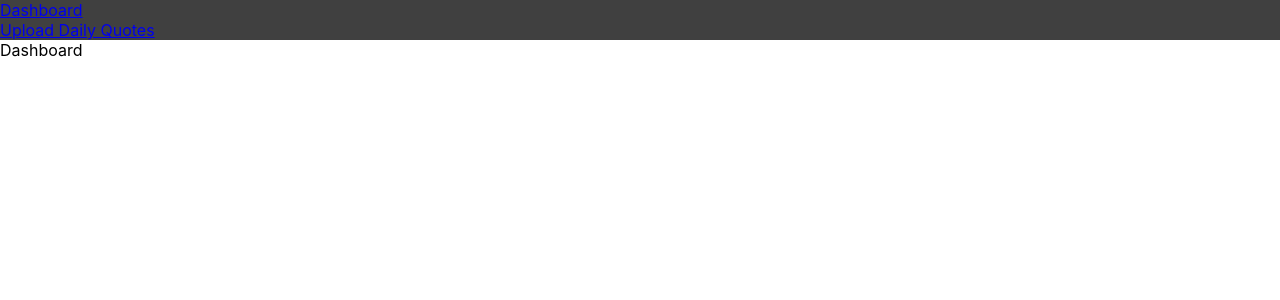
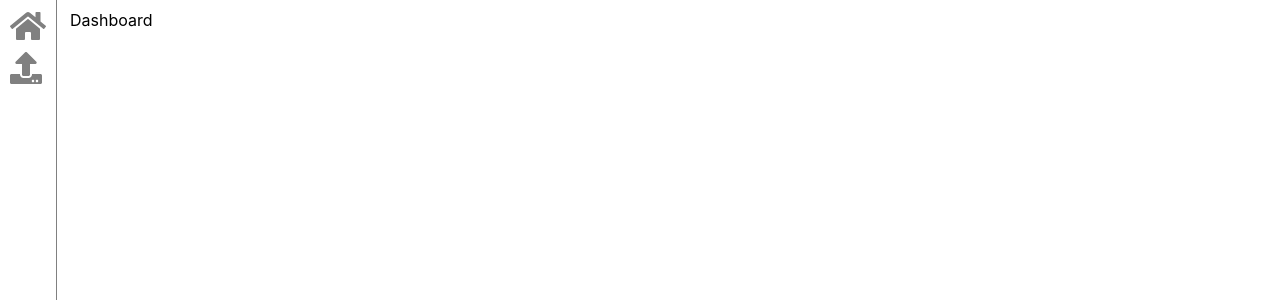
Before and after one commit to pmofrancisco/pse-analytics, a React (Create React App) app: page / in a window 1280 px wide. Shown: the top 300 px of the page. Built offline with nearby package versions, Linux system fonts and the light colour scheme.

Commit message:
Add font awesome

```diff
--- a/package.json
+++ b/package.json
@@ -3,6 +3,9 @@
   "version": "0.1.0",
   "private": true,
   "dependencies": {
+    "@fortawesome/fontawesome-svg-core": "^1.2.32",
+    "@fortawesome/free-solid-svg-icons": "^5.15.1",
+    "@fortawesome/react-fontawesome": "^0.1.12",
     "@testing-library/jest-dom": "^4.2.4",
     "@testing-library/react": "^9.5.0",
     "@testing-library/user-event": "^7.2.1",
--- a/src/App.tsx
+++ b/src/App.tsx
@@ -1,5 +1,6 @@
 import React from 'react';
 import { BrowserRouter, Route, Switch } from 'react-router-dom';
+import { faHome, faUpload } from '@fortawesome/free-solid-svg-icons';
 import SideMenu from './components/SideMenu';
 import Dashboard from './dashboard';
 import UploadDailyQuotes from './upload-daily-quotes';
@@ -7,8 +8,8 @@
 export default () => (
   <BrowserRouter>
     <SideMenu>
-      <SideMenu.Item to="/" label="Dashboard" />
-      <SideMenu.Item to="/upload-daily-quotes" label="Upload Daily Quotes" />
+      <SideMenu.Item to="/" icon={faHome} />
+      <SideMenu.Item to="/upload-daily-quotes" icon={faUpload} />
     </SideMenu>
     <Switch>
       <Route exact path="/">
--- a/src/components/SideMenu/Item.tsx
+++ b/src/components/SideMenu/Item.tsx
@@ -1,8 +1,23 @@
 import React from 'react';
 import { Link } from 'react-router-dom';
+import styled from 'styled-components';
+import { FontAwesomeIcon } from '@fortawesome/react-fontawesome';
+import { IconDefinition } from '@fortawesome/free-solid-svg-icons';
 
-export default ({ to, label }: { to: string, label: string }) => (
-  <div>
-    <Link to={to}>{label}</Link>
-  </div>
+const Container = styled.div`
+  padding: 5px;
+`;
+
+const StyledFontAwesomeIcon = styled(FontAwesomeIcon)`
+  &:hover {
+    color: var(--gray-dark);
+  }
+`;
+
+export default ({ icon, to }: { icon: IconDefinition, to: string }) => (
+  <Container>
+    <Link to={to}>
+      <StyledFontAwesomeIcon color="var(--gray)" icon={icon} size="2x" />
+    </Link>
+  </Container>
 );
--- a/src/components/SideMenu/index.tsx
+++ b/src/components/SideMenu/index.tsx
@@ -3,7 +3,10 @@
 import Item from './Item';
 
 const Container = styled.div`
-  background-color: var(--gray-dark);
+  border-right: 1px solid var(--gray);
+  height: 100%;
+  padding: 5px;
+  position: fixed;
 `;
 
 const SideMenu = ({ children }: { children: ReactNode }) => (
--- a/src/dashboard/index.tsx
+++ b/src/dashboard/index.tsx
@@ -1,3 +1,8 @@
 import React from 'react';
+import styled from 'styled-components';
 
-export default () => (<div>Dashboard</div>);
+const Container = styled.div`
+  padding: 10px 70px;
+`;
+
+export default () => (<Container>Dashboard</Container>);
--- a/src/upload-daily-quotes/index.tsx
+++ b/src/upload-daily-quotes/index.tsx
@@ -1,4 +1,9 @@
 import React, { useRef, useState } from 'react';
+import styled from 'styled-components';
+
+const Container = styled.div`
+  padding: 10px 70px;
+`;
 
 interface IDailyQuote {
   StockCode: string;
@@ -33,7 +38,7 @@
     setDailyQuotes(quotes);
   };
   return (
-    <div>
+    <Container>
       <div>Upload Daily Quotes</div>
       <input
         ref={fileEl}
@@ -72,6 +77,6 @@
           </tbody>
         </table>
       )}
-    </div>
+    </Container>
   );
 };
```
Also changed, not shown: 1 other file (tests, documents, lock files or other folders).
